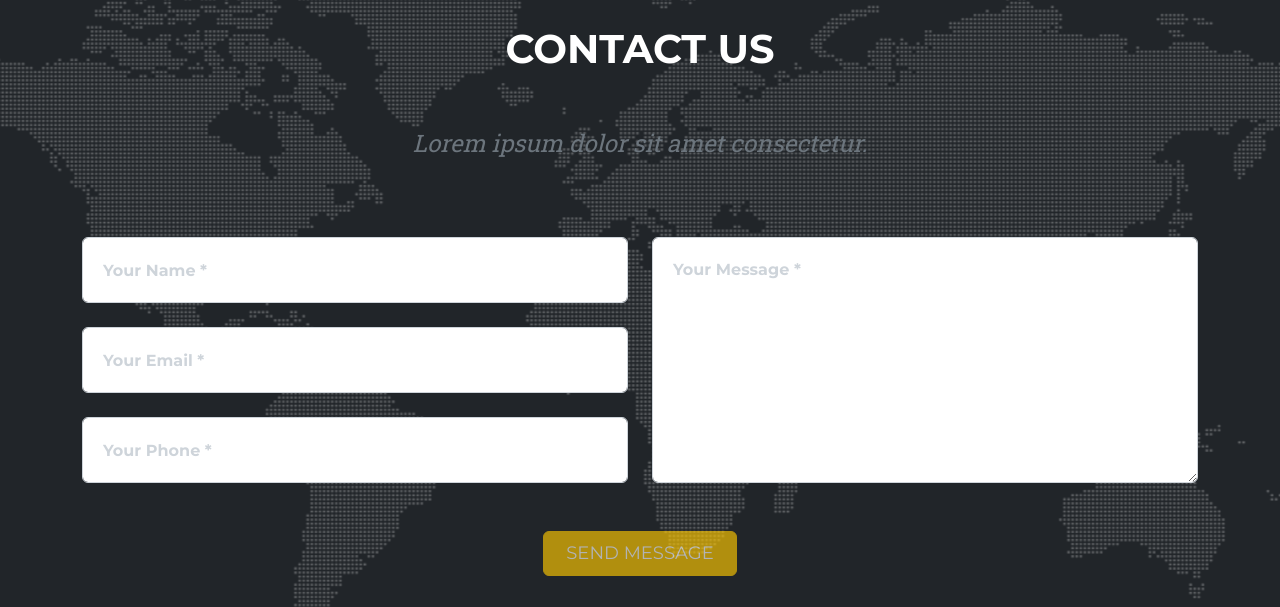
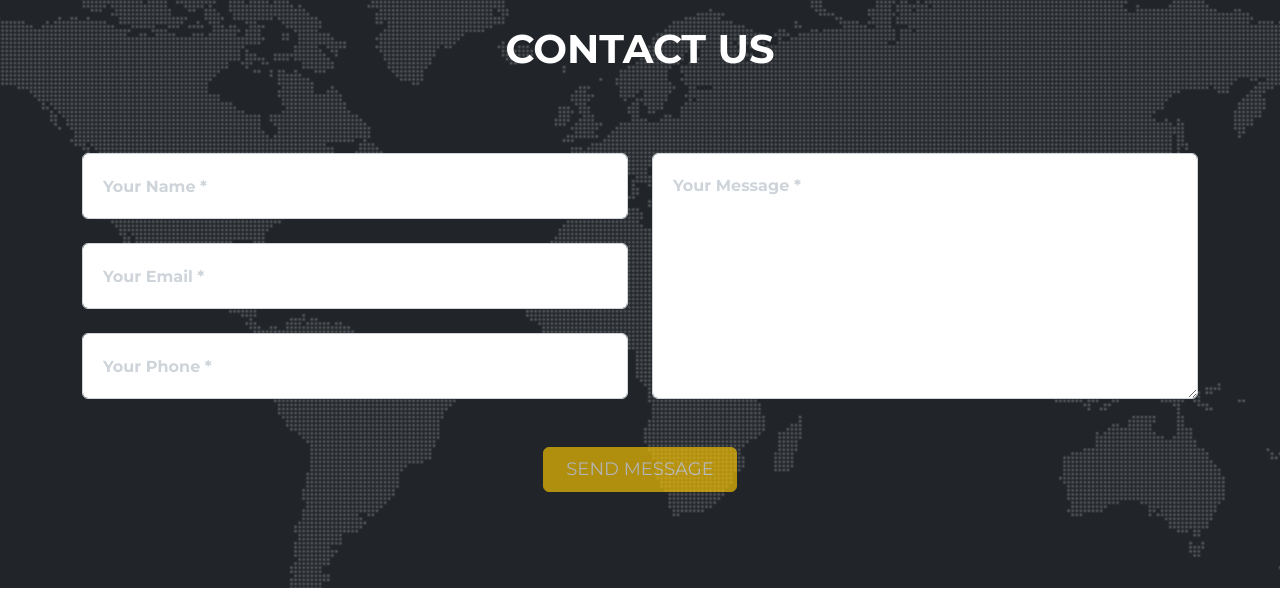
Before and after one commit to kimeunseoo/adver-website, a plain HTML site: page index.html in a window 1280 px wide. Shown: the part 5480-6087 px from the top of the page. Drawn offline with nearby package versions, Linux system fonts and the light colour scheme.

Commit message:
drittesmal

```diff
--- a/index.html
+++ b/index.html
@@ -611,7 +611,7 @@
         <div class="text-center">
           <h2 class="section-heading text-uppercase">Contact Us</h2>
           <h3 class="section-subheading text-muted">
-            Lorem ipsum dolor sit amet consectetur.
+
           </h3>
         </div>
         <!-- * * * * * * * * * * * * * * *-->
```
